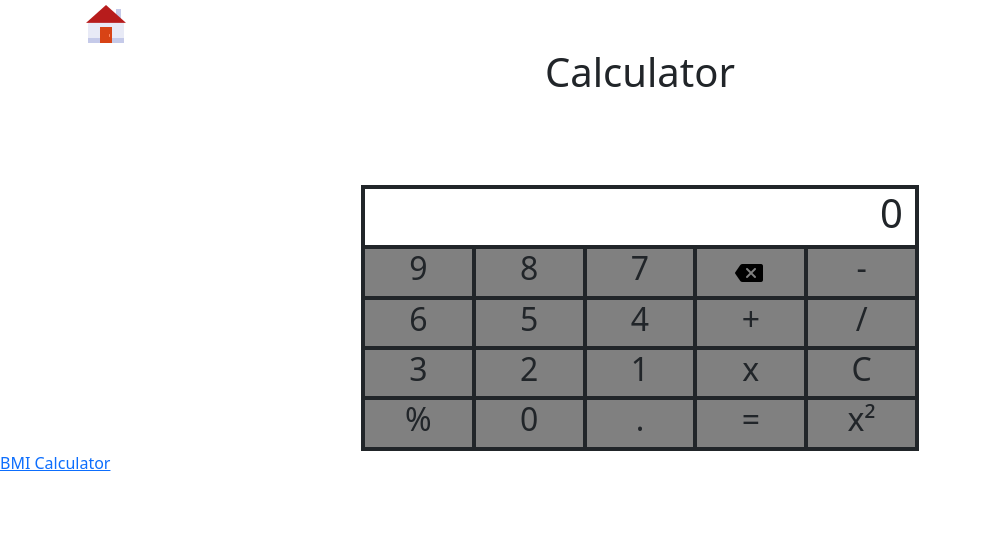
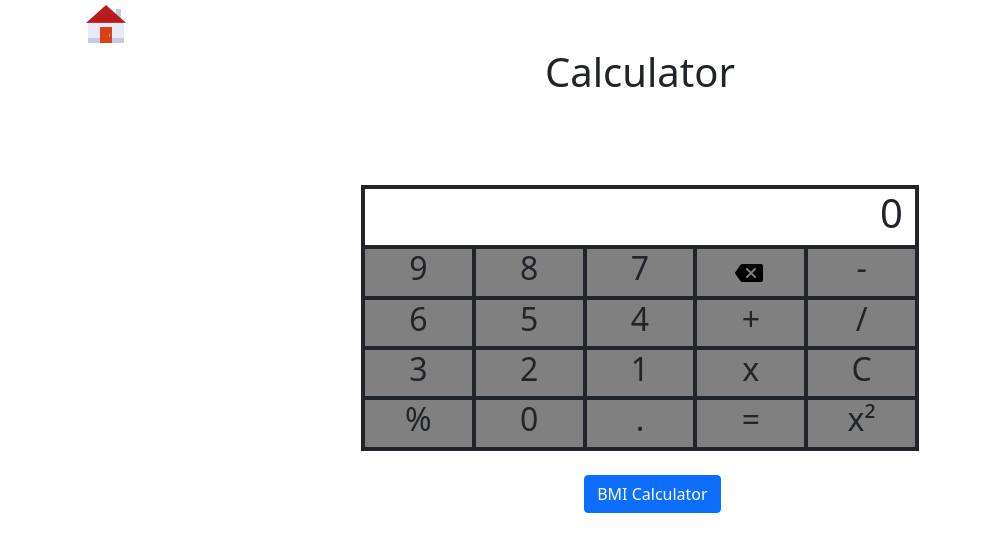
Before and after one commit to Fakipo/Clock, a plain HTML site: page calculator.html in a window 1280 px wide. Shown: the whole page, without its empty margins (0-981 px from the left). Drawn offline with nearby package versions, Linux system fonts and the light colour scheme.

Commit message:
added link to the bmi calculator from calculator

```diff
--- a/calculator.html
+++ b/calculator.html
@@ -103,8 +103,9 @@
             </div>
             </div>
         </div>
+        <br>
+        <button type="button" onclick="javascript:location.href = 'bmiCalculator.html'" class="btn btn-primary" style="margin-left: 45%;">BMI Calculator</button>
     </div>
 
-    <a href = "bmiCalculator.html">BMI Calculator</a>
     </body>
 </html>
```
